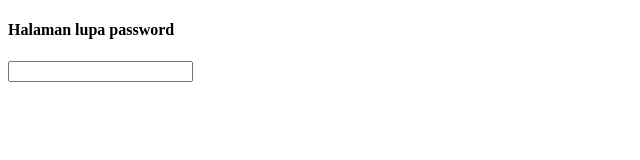
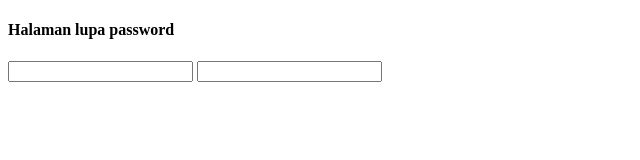
Before and after one commit to riant57/belajar-remote, a plain HTML site: page forgot_password.html in a window 1280 px wide. Shown: the whole page, without its empty margins (0-640 px from the left). Drawn offline with Linux system fonts and the light colour scheme.

Commit message:
Menambah text field password halaman forgot_password.html

```diff
--- a/forgot_password.html
+++ b/forgot_password.html
@@ -8,5 +8,6 @@
 <body>
     <h4>Halaman lupa password</h4>
     <input type="text" name="username">
+    <input type="password" name="password">
 </body>
 </html>
```
